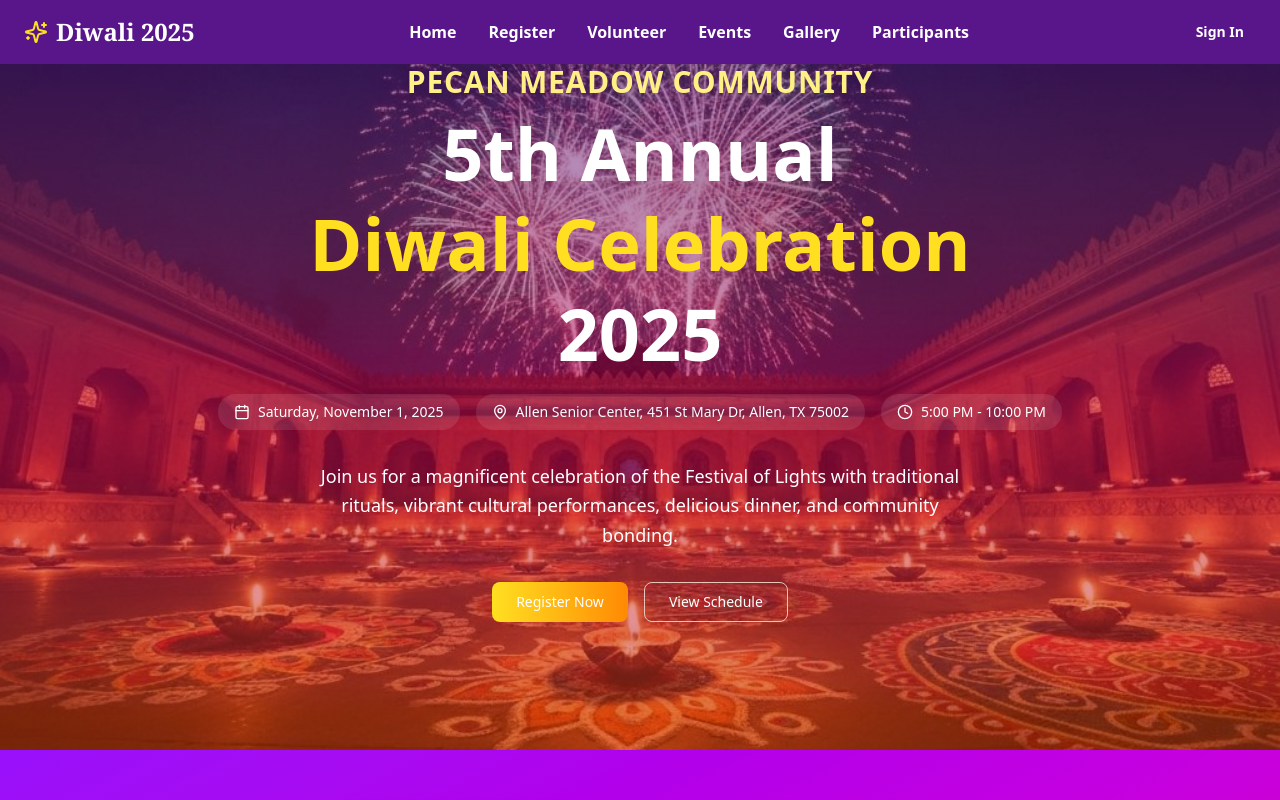
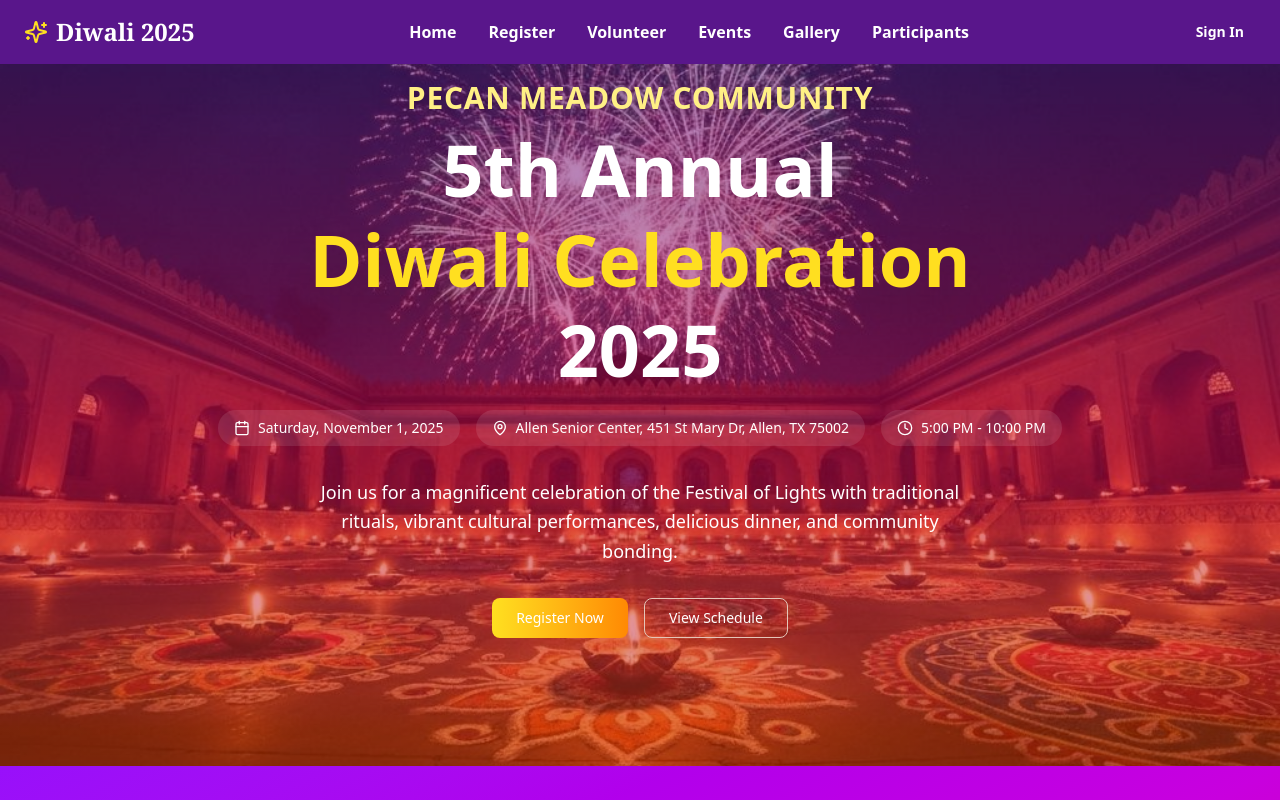
Before and after one commit to sundeepbobba1985/pm-diwali, a Next.js app: page / in a window 1280 px wide. Shown: the top 800 px of the page. Built offline with nearby package versions, Linux system fonts and the light colour scheme; a web font is replaced by a local one.

Commit message:
fix: seamless transition for hero section background
Solidify hero background and add gradient overlay below text.

Co-authored-by: anotherdevopsguy <15130927+sundeepbobba1985@users.noreply.github.com>

```diff
--- a/app/page.tsx
+++ b/app/page.tsx
@@ -426,13 +426,11 @@ export default function Page() {
         </div>
       </nav>
 
-      <section
-        id="home"
-        className="relative pb-24 md:pb-32 bg-gradient-to-b from-purple-900 via-pink-700 to-orange-700"
-      >
+      <section id="home" className="relative pb-24 md:pb-32 bg-purple-900">
+        <div className="absolute inset-0 bg-gradient-to-b from-transparent via-pink-700 to-orange-700 pointer-events-none"></div>
         <div className="absolute inset-0 bg-[url('/diwali-diyas-rangoli-fireworks.jpg')] opacity-50 bg-cover bg-center"></div>
         <div className="container mx-auto px-6 relative z-10">
-          <div className="max-w-4xl mx-auto text-center">
+          <div className="max-w-4xl mx-auto text-center pt-4">
             <p className="text-2xl md:text-3xl font-bold text-yellow-200 mb-2 tracking-wide uppercase drop-shadow-lg">
               Pecan Meadow Community
             </p>
```
